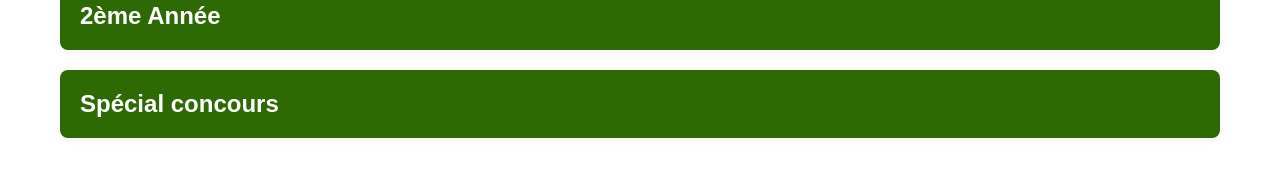
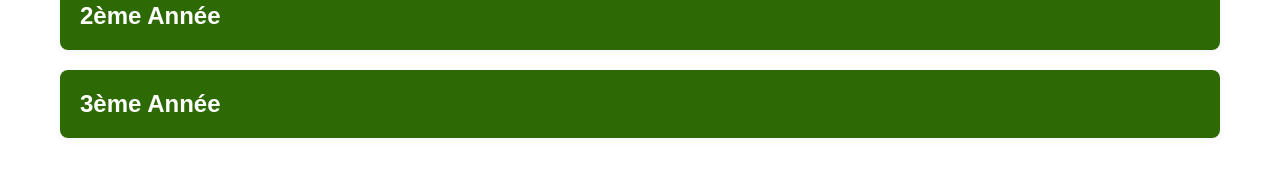
Before and after one commit to Raoul-2003/tsa, a plain HTML site: page index.html in a window 1280 px wide. Shown: the part 956-1144 px from the top of the page. Drawn offline with nearby package versions, Linux system fonts and the light colour scheme.

Commit message:
Renomme 'Spécial concours' en '3ème Année'

```diff
--- a/index.html
+++ b/index.html
@@ -77,10 +77,10 @@
                 </div>
             </div>
 
-            <!-- Special Concours -->
+            <!-- 3ème Année -->
             <div class="accordion-item">
                 <input type="checkbox" id="btn-3" class="accordion-toggle">
-                <label for="btn-3" class="accordion-header">Spécial concours</label>
+                <label for="btn-3" class="accordion-header">3ème Année</label>
                 <div class="accordion-content">
                     <div class="subject">
                         <h4>CCINP <i class="fas fa-caret-down"></i></h4>
```
